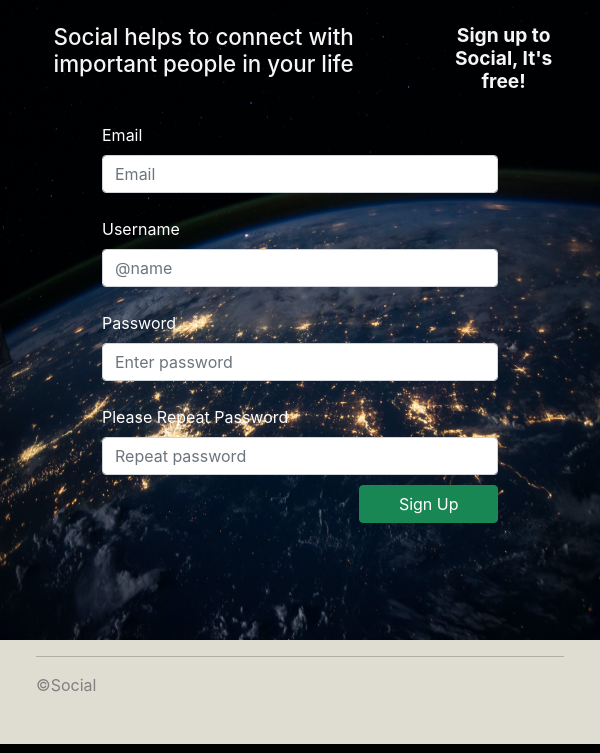
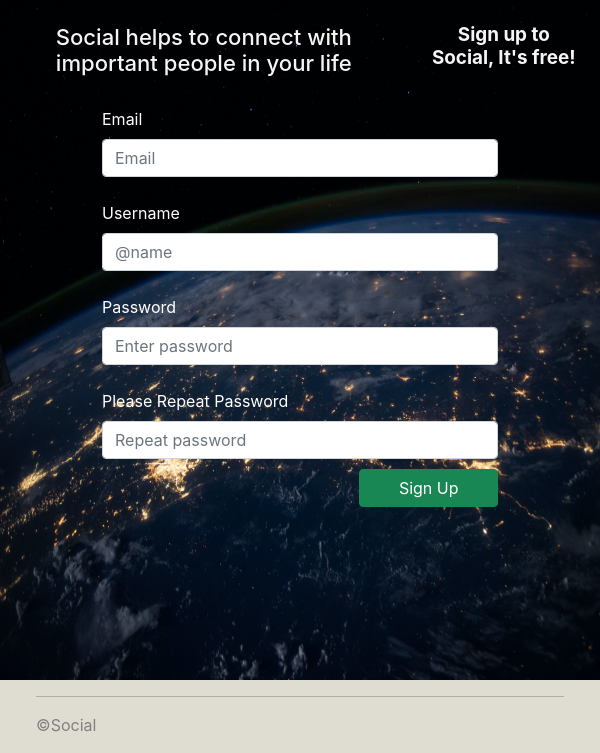
Before and after one commit to Zachj345/Social-Media-Clone-with-Messages, a Flask app: page /sign-up-login in a window 600 px wide. Shown: the part 56-809 px from the top of the page. Run offline with Flask 2, Linux system fonts and the light colour scheme; some libraries are stand-ins or nearby versions.

Commit message:
Update sign_up.html

```diff
--- a/website/templates/sign_up.html
+++ b/website/templates/sign_up.html
@@ -35,12 +35,12 @@
       }
       @media (min-width: 0px) and (max-width: 740px) {
         .headr-two {
-          font-size: 1.2rem;
+          font-size: 1.18rem;
           margin: 4% 4% 0 0%;
           text-align: center;
         }
         .headr {
-          font-size: 1.4rem;
+          font-size: 1.38rem;
           margin: 4% 8% 0 4%;
           text-align: center;
         }
@@ -62,11 +62,18 @@
           margin: 5% auto;
           width: 66%;
         }
+        .background {
+          height: 85%;
+          min-height: 85%;
+        }
       }
       @media (min-width: 0px) and (max-width: 412px) {
         .forms {
           margin: 5% auto;
           width: 88%;
+        }
+        .background {
+          min-height: 85%;
         }
       }
     </style>
```
